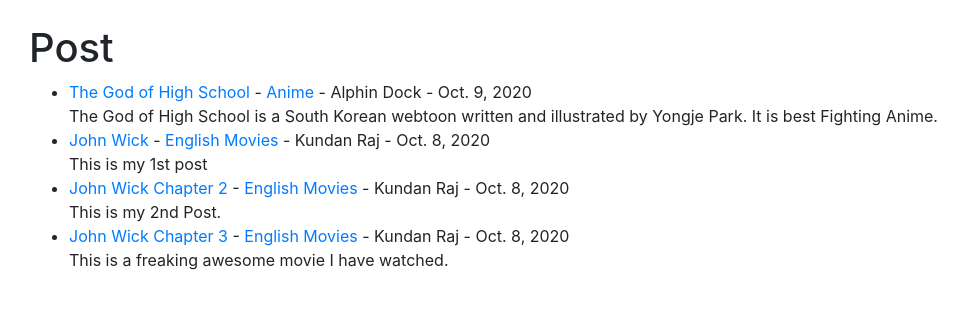
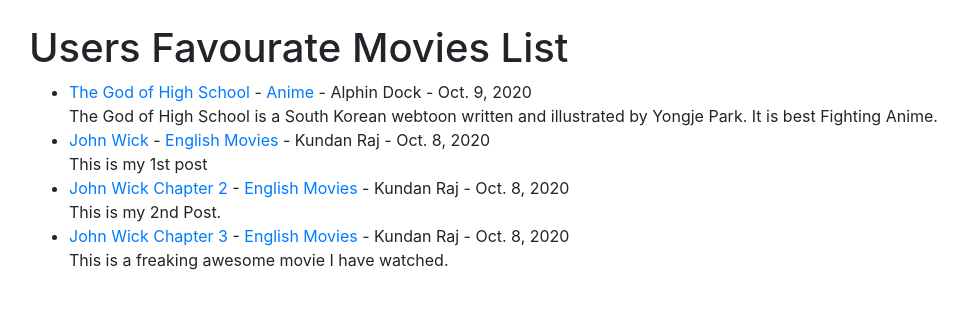
Before and after one commit to Kundan-Raj/Movie_List, a Django app: page / in a window 1280 px wide. Shown: the part 56-365 px from the top of the page, without its empty margins (56-1024 px from the left). Run offline with Django 3.2, Linux system fonts and the light colour scheme; data comes from the database, SQL or seed files in the repository; some libraries are stand-ins or nearby versions.

Commit message:
changed title name

```diff
--- a/movie/templates/home.html
+++ b/movie/templates/home.html
@@ -2,7 +2,7 @@
 
 {% block content %}
 
-<h1>Post</h1>
+<h1>Users Favourate Movies List</h1>
 
 <ul>
 {% for post in object_list %}
```
